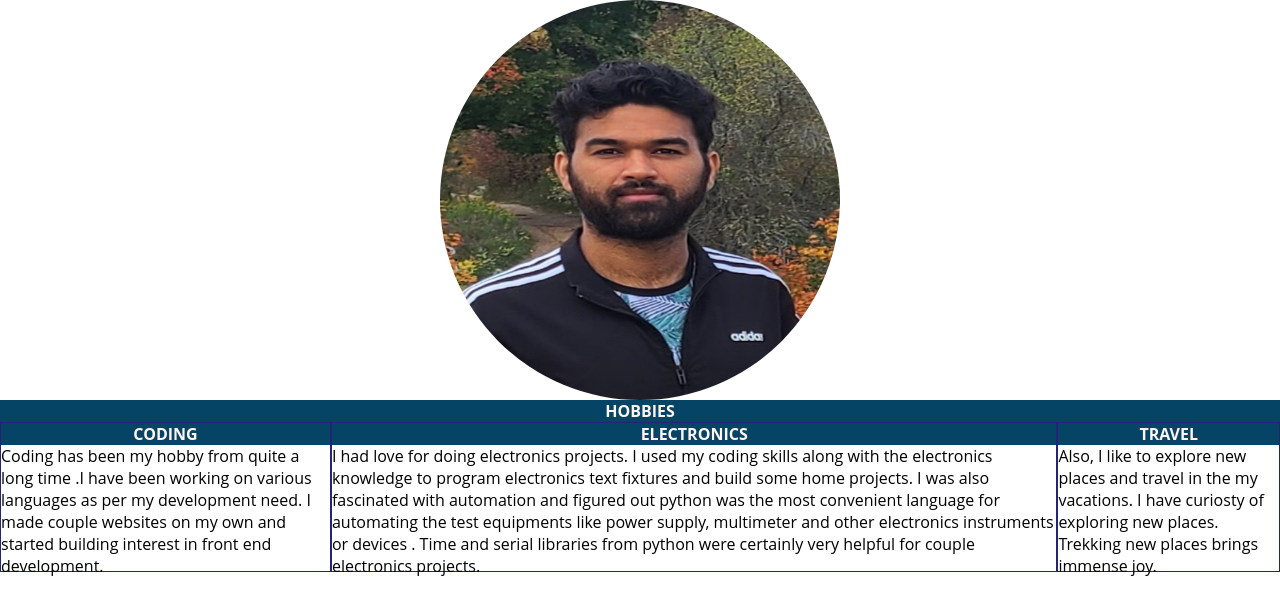
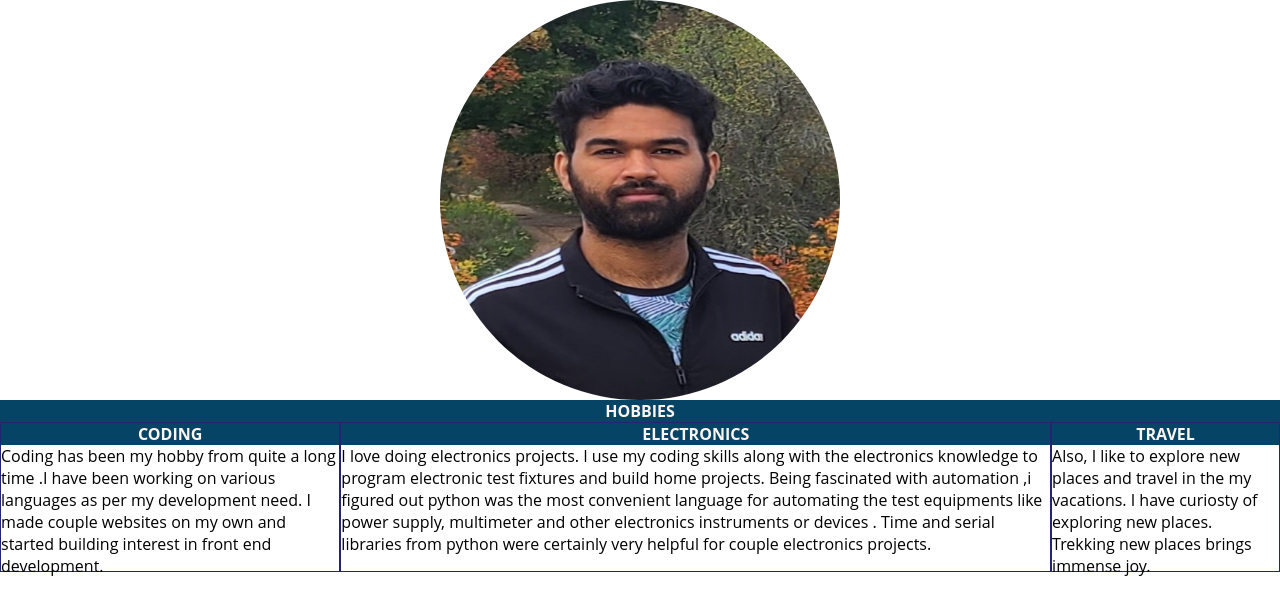
Before and after one commit to Sumiksh/Sumiksh.github.io, a plain HTML site: page overview.html in a window 1280 px wide. Drawn offline with Linux system fonts and the light colour scheme.

Commit message:
Update overview.html

```diff
--- a/overview.html
+++ b/overview.html
@@ -27,9 +27,9 @@
     <section class="firstcoloumn">
         <!-- <section class="firstcoloumn"> -->
         <section class="hobby"> <b>ELECTRONICS</b></section>
-        <span>I had love for doing electronics projects. I used my coding skills along with the electronics knowledge to
-        program  electronics text fixtures and build some home projects. I was also fascinated with automation
-         and figured out python was the most convenient language for automating the test equipments like power supply,
+        <span>I love doing electronics projects. I use my coding skills along with the electronics knowledge to
+        program  electronic test fixtures and build home projects. Being fascinated with automation ,i
+            figured out python was the most convenient language for automating the test equipments like power supply,
         multimeter and other electronics instruments or devices . Time and serial libraries from python were certainly very helpful for couple electronics
         projects.</span>
     </section>
```
